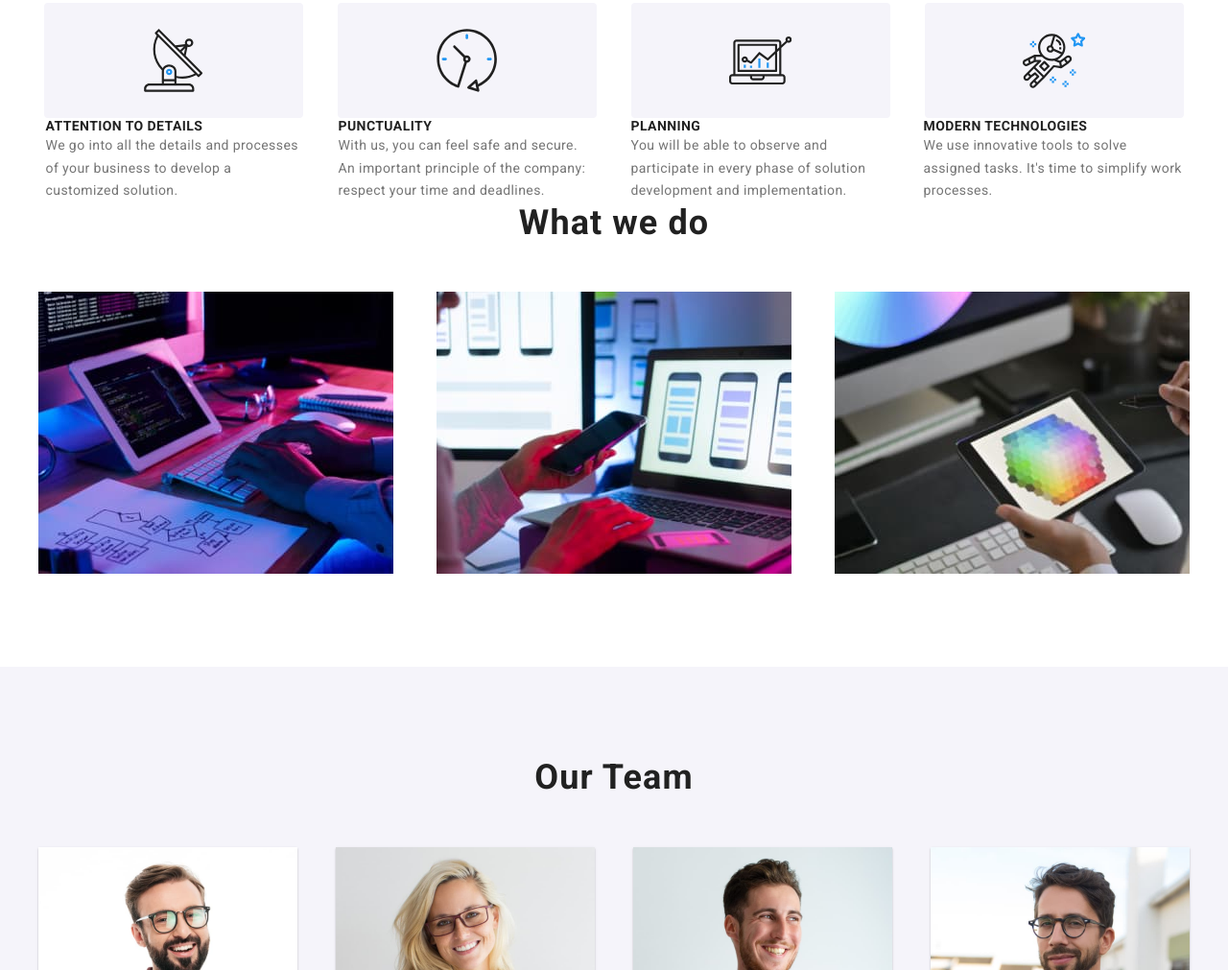
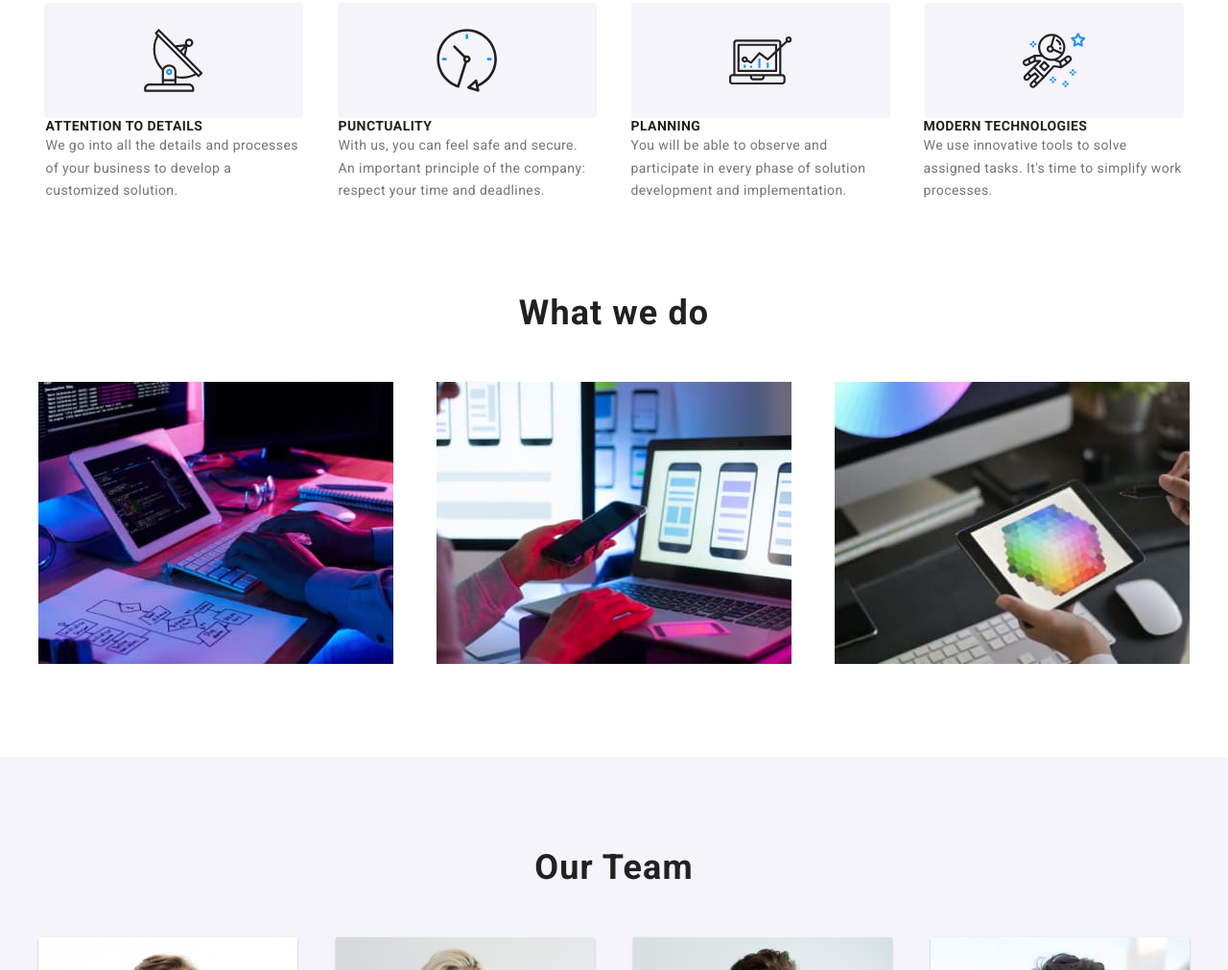
Before and after one commit to Ro444elle/goit-markup-hw-04, a plain HTML site: page index.html in a window 1280 px wide. Shown: the part 785-1796 px from the top of the page at 96% size. Drawn offline with nearby package versions, Linux system fonts and the light colour scheme.

Commit message:
Tema 4.5

```diff
--- a/css/portofoliostyles.css
+++ b/css/portofoliostyles.css
@@ -389,6 +389,7 @@ body {
     letter-spacing: 0.03em;
     color: var(--brand-black);
     padding-bottom: 50px;
+    padding-top: 94px
 }
 
 .image-description-section {
```
